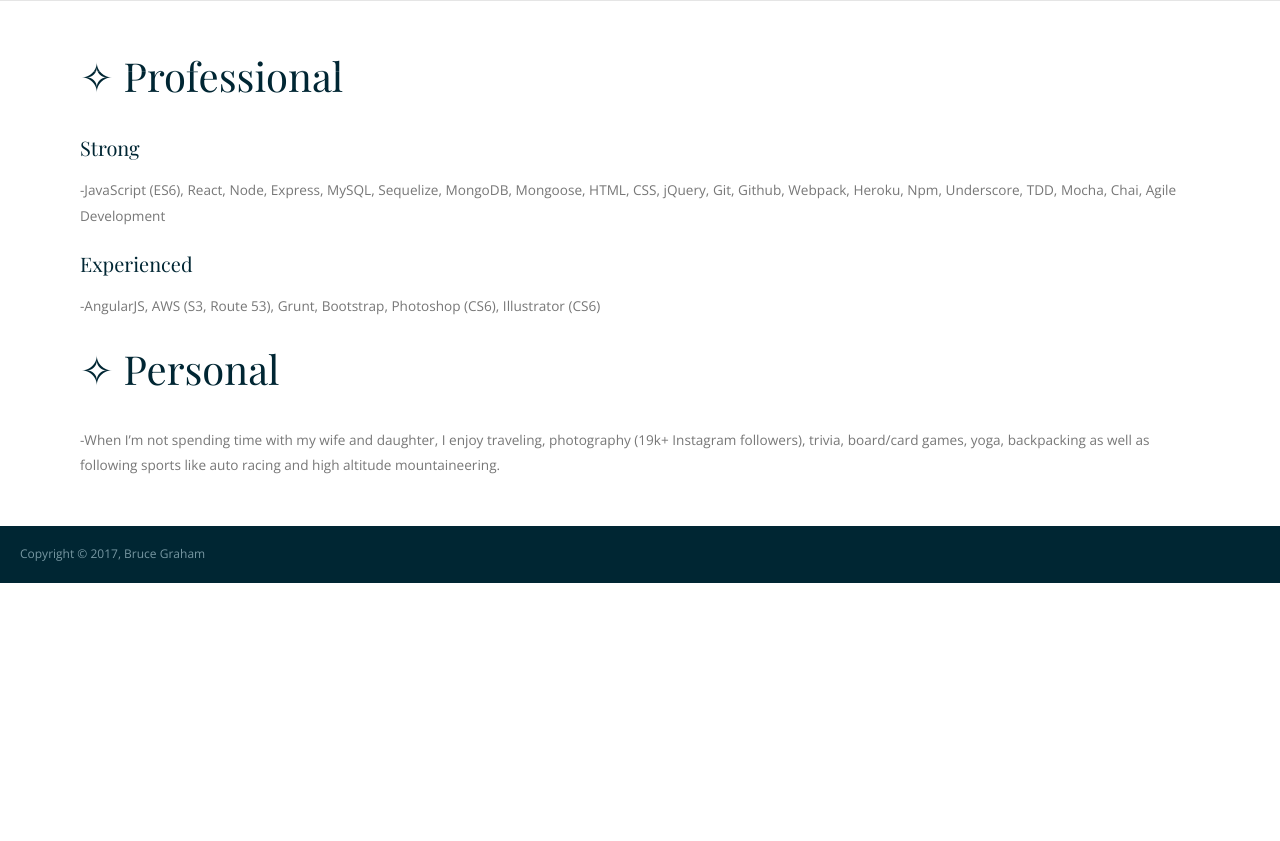
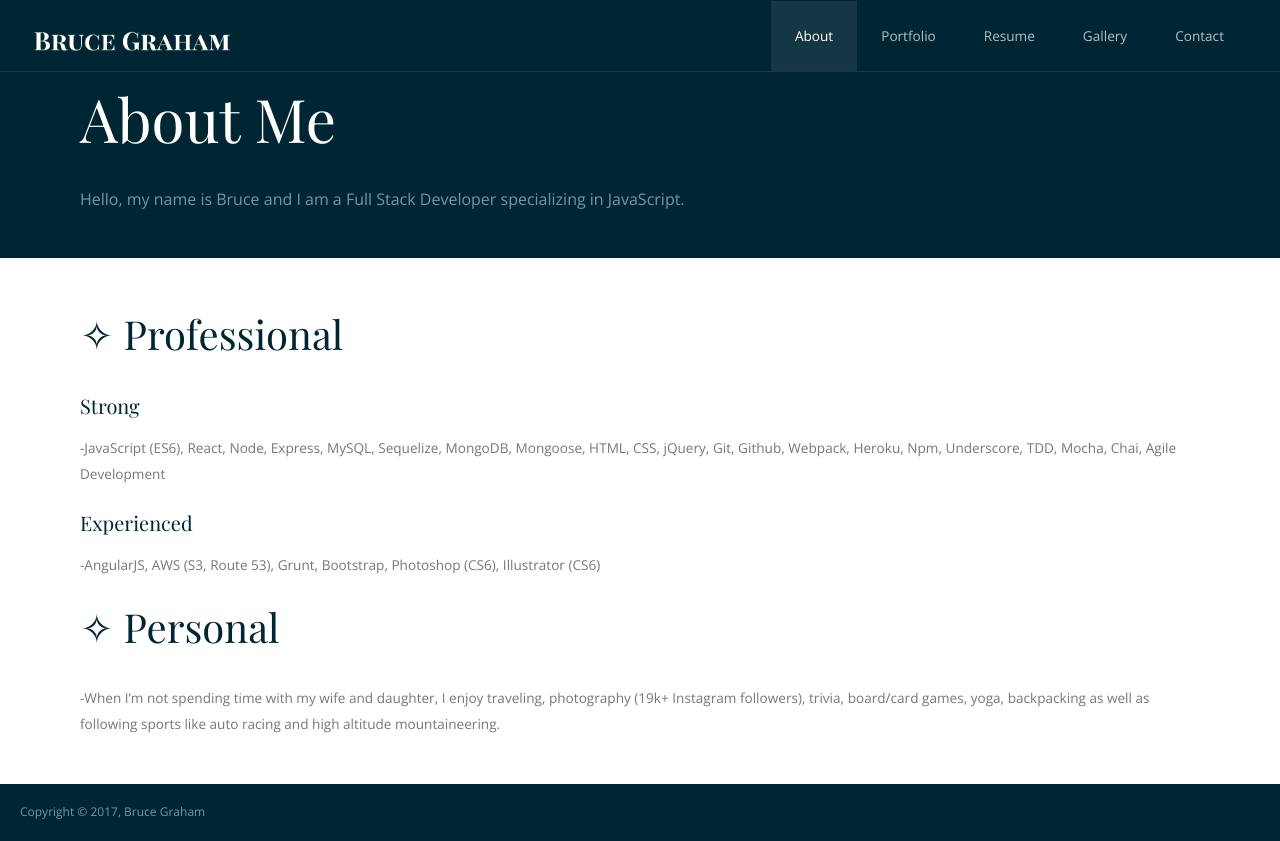
Before and after one commit to bruce-graham/portfolio, a React app: page /about in a window 1280 px wide. Before the commit the page ends 800 px from the top, so only its background shows below. Built offline with nearby package versions, Linux system fonts and the light colour scheme; a web font is replaced by a local one.

Commit message:
Header was broke out into an independent componenet to reduce boilerplate in all the components

```diff
--- a/src/components/Header.jsx
+++ b/src/components/Header.jsx
@@ -1,40 +1,16 @@
 import React from 'react';
-import { Link } from 'react-router-dom';
 
-const Header = () => {
+const Header = ({ title, description }) => {
   return (
-    <header role="banner" className="position-absolute">
-      <nav className="background-transparent background-transparent-hightlight full-width sticky">
-        <div className="s-12 l-2">
-          <div className="logo">
-            <img className="logo-white" src="img/LogoWhite.png" alt="" />
-            <img className="logo-dark" src="img/LogoDark.png" alt="" />
-          </div>
-        </div>
-        <div className="top-nav s-12 l-10">
-          <p className="nav-text"></p>
-          <ul className="right chevron">
-            <li>
-              <Link to="/home">Home</Link>
-            </li>
-            <li>
-              <Link to="/about">About</Link>
-            </li>
-            <li>
-              <Link to="/portfolio">Portfolio</Link>
-            </li>
-            <li>
-              <Link to="/resume">Resume</Link>
-            </li>
-            <li>
-              <Link to="/gallery">Gallery</Link>
-            </li>
-            <li>
-              <Link to="/contact">Contact</Link>
-            </li>
-          </ul>
-        </div>
-      </nav>
+    <header className="section background-dark">
+      <div className="line">
+        <h1 className="text-white margin-top-bottom-40 text-size-60 text-line-height-1">
+          { title }
+        </h1>
+        <p className="margin-bottom-0 text-size-16">
+          { description }
+        </p>
+      </div>
     </header>
   );
 };
```
